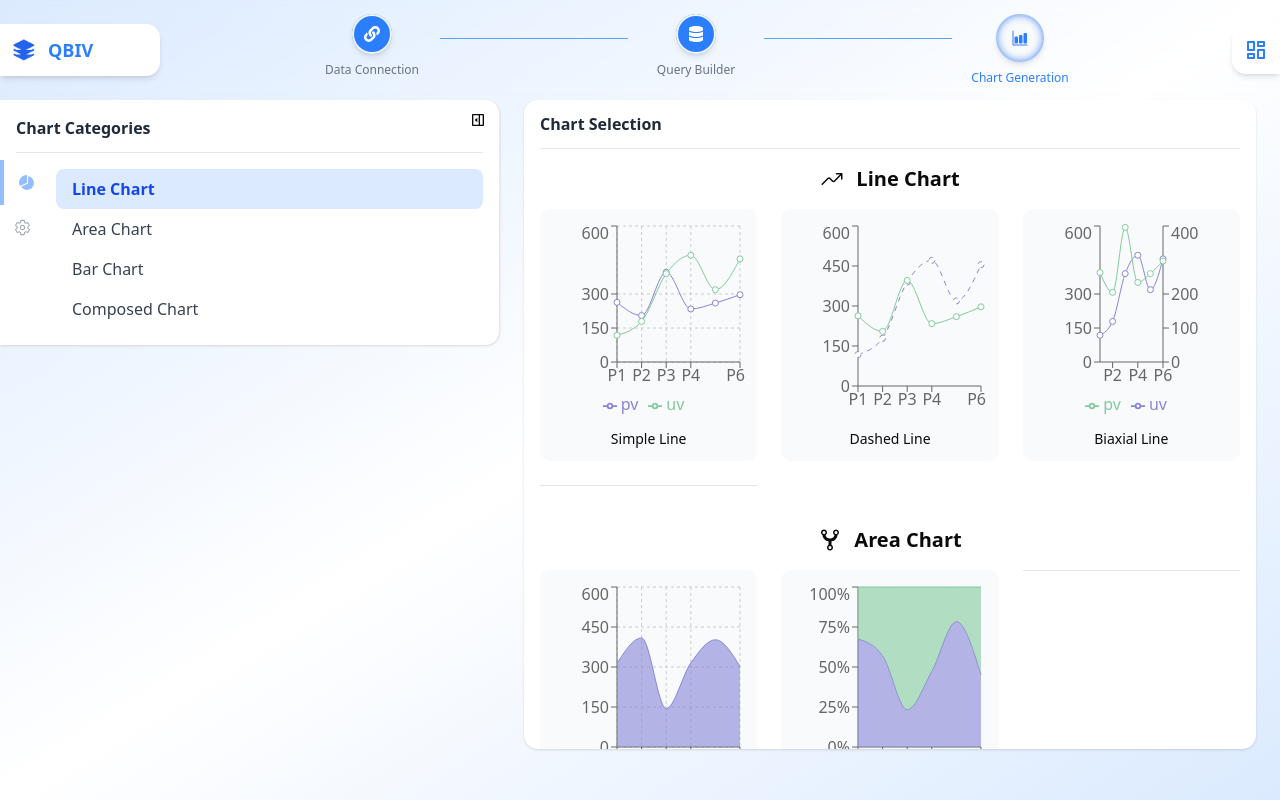
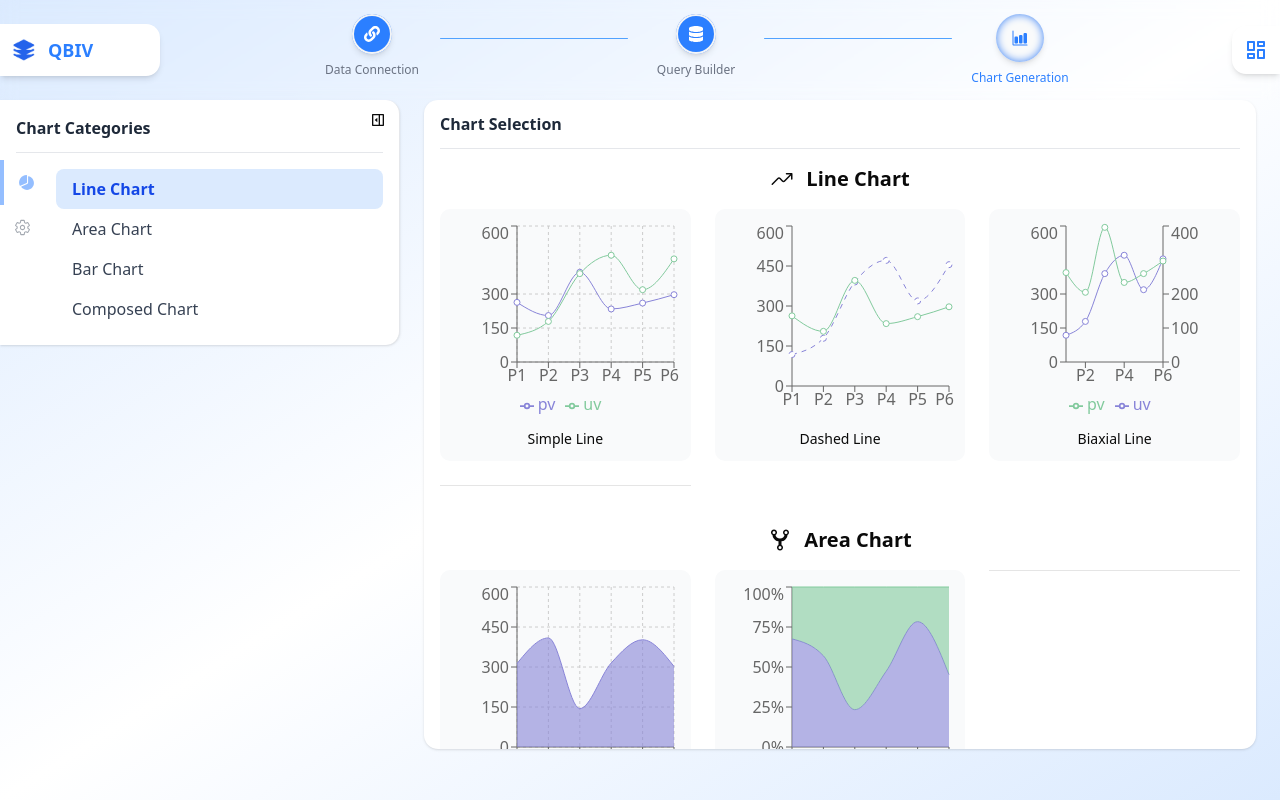
Before and after one commit to sai-zack-dev/query-based-intelligence-visualization, a React (Vite) app: page /chart in a window 1280 px wide. Built offline with nearby package versions, Linux system fonts and the light colour scheme.

Commit message:
refactor(sidebar): response sidebars fix

```diff
--- a/src/components/Chart/SidePanel.tsx
+++ b/src/components/Chart/SidePanel.tsx
@@ -29,7 +29,7 @@ const SidePanel = ({ sidebarActive, toggleSidebar }: SidebarData) => {
     sidebar
     ${
       sidebarActive
-        ? "translate-x-0 min-w-[300px] w-[300px] lg:w-[400px] xl:w-[500px]"
+        ? "translate-x-0 min-w-[300px] w-[300px] lg:w-[350px] xl:w-[400px]"
         : "-translate-x-full w-0 overflow-hidden"
     }
   `.trim();
@@ -38,8 +38,8 @@ const SidePanel = ({ sidebarActive, toggleSidebar }: SidebarData) => {
     sidebar-toggle
     ${
       sidebarActive
-        ? `translate-x-[250px] lg:translate-x-[350px] xl:translate-x-[450px]`
-        : "shadow translate-x-0"
+        ? `translate-x-[250px] lg:translate-x-[300px] xl:translate-x-[350px]`
+        : "shadow translate-x-0 bg-white"
     }
   `.trim();
 
--- a/src/components/DataConnection/SavedConnectionsPanel.tsx
+++ b/src/components/DataConnection/SavedConnectionsPanel.tsx
@@ -33,7 +33,7 @@ export const SavedConnectionsPanel: React.FC<SavedConnectionsPanelProps> = ({
     ${
       sidebarActive
         ? `translate-x-[250px] lg:translate-x-[300px] xl:translate-x-[350px]`
-        : "shadow translate-x-0"
+        : "shadow translate-x-0 bg-white"
     }
   `.trim();
 
--- a/src/components/QueryBuilder/LeftPanel.tsx
+++ b/src/components/QueryBuilder/LeftPanel.tsx
@@ -40,7 +40,7 @@ export const LeftPanel: React.FC<SidebarData> = ({
     sidebar
     ${
       sidebarActive
-        ? "translate-x-0 min-w-[300px] lg:min-w-[350px] xl:min-w-[400px]"
+        ? "translate-x-0 min-w-[300px] w-[300px] lg:min-w-[350px] xl:min-w-[400px]"
         : "-translate-x-full w-0 overflow-hidden"
     }
   `.trim();
@@ -50,7 +50,7 @@ export const LeftPanel: React.FC<SidebarData> = ({
     ${
       sidebarActive
         ? `translate-x-[250px] lg:translate-x-[300px] xl:translate-x-[350px]`
-        : "shadow translate-x-0"
+        : "shadow translate-x-0 bg-white"
     }
   `.trim();
 
--- a/src/index.css
+++ b/src/index.css
@@ -37,7 +37,7 @@
   }
 
   .sidebar-toggle {
-    @apply absolute bg-white mx-2 p-3 rounded-full transition-all duration-300 hidden sm:flex left-0 h-10 w-10 items-center justify-center cursor-pointer;
+    @apply absolute mx-2 p-3 rounded-full transition-all duration-300 hidden sm:flex left-0 h-10 w-10 items-center justify-center cursor-pointer;
   }
 
   .bubble-wrap {
```
Also changed, not shown: To-do.txt.
